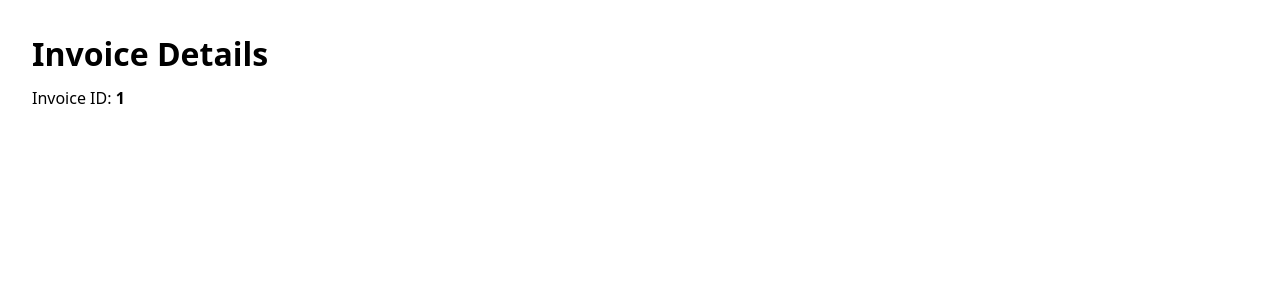
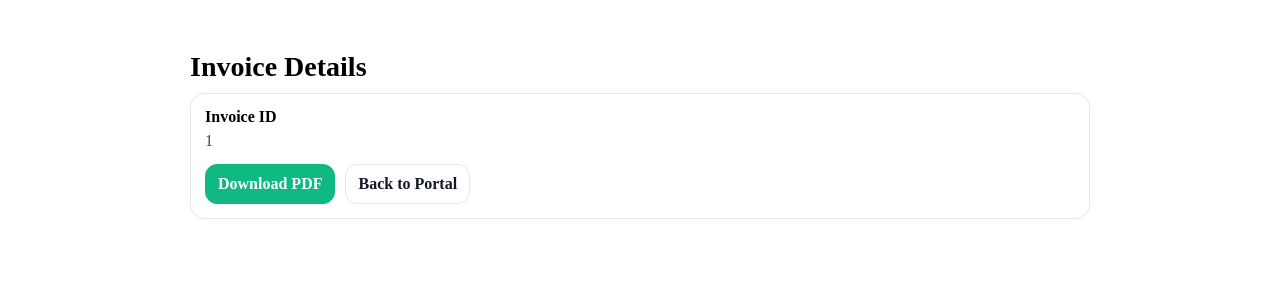
Before and after one commit to localport127/dookan-site, a Next.js app: page /portal/invoices/1 in a window 1280 px wide. Shown: the top 300 px of the page. Built offline with nearby package versions, Linux system fonts and the light colour scheme.

Commit message:
Fix portal invoice details page

```diff
--- a/app/portal/invoices/[id]/page.tsx
+++ b/app/portal/invoices/[id]/page.tsx
@@ -1,12 +1,58 @@
 // app/portal/invoices/[id]/page.tsx
+export default function InvoiceDetailsPage({
+  params,
+}: {
+  params: { id: string };
+}) {
+  return (
+    <main style={{ maxWidth: 900, margin: "0 auto", padding: 24 }}>
+      <h1 style={{ fontSize: 28, fontWeight: 900, marginBottom: 10 }}>
+        Invoice Details
+      </h1>
 
-export default function Page({ params }: { params: { id: string } }) {
-  return (
-    <main style={{ padding: 24, fontFamily: "system-ui" }}>
-      <h1 style={{ margin: 0 }}>Invoice Details</h1>
-      <p style={{ marginTop: 12 }}>
-        Invoice ID: <b>{params.id}</b>
-      </p>
+      <div
+        style={{
+          padding: 14,
+          borderRadius: 14,
+          border: "1px solid #e5e7eb",
+          background: "#fff",
+        }}
+      >
+        <div style={{ fontWeight: 800 }}>Invoice ID</div>
+        <div style={{ marginTop: 6, color: "#374151" }}>{params.id}</div>
+
+        <div style={{ marginTop: 14, display: "flex", gap: 10, flexWrap: "wrap" }}>
+          <a
+            href={`/api/invoices/${params.id}/pdf`}
+            style={{
+              padding: "10px 12px",
+              borderRadius: 12,
+              border: "1px solid #10b981",
+              background: "#10b981",
+              color: "#fff",
+              fontWeight: 900,
+              textDecoration: "none",
+            }}
+          >
+            Download PDF
+          </a>
+
+          <a
+            href="/portal"
+            style={{
+              padding: "10px 12px",
+              borderRadius: 12,
+              border: "1px solid #e5e7eb",
+              background: "#fff",
+              color: "#111827",
+              fontWeight: 900,
+              textDecoration: "none",
+            }}
+          >
+            Back to Portal
+          </a>
+        </div>
+      </div>
     </main>
   );
 }
```
